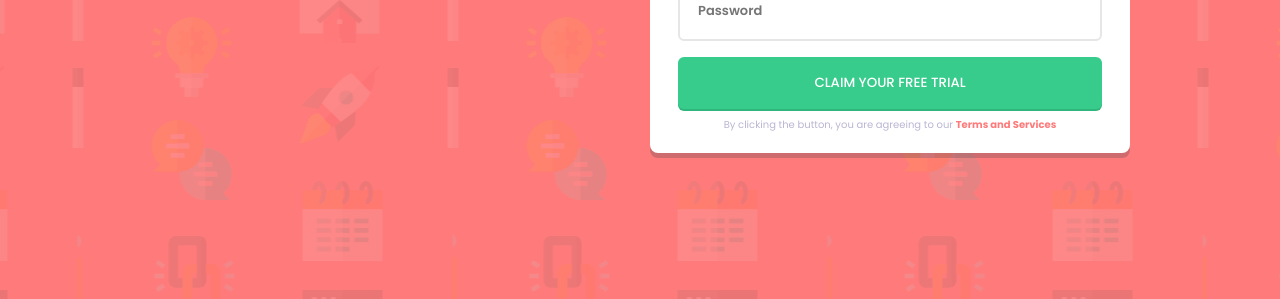
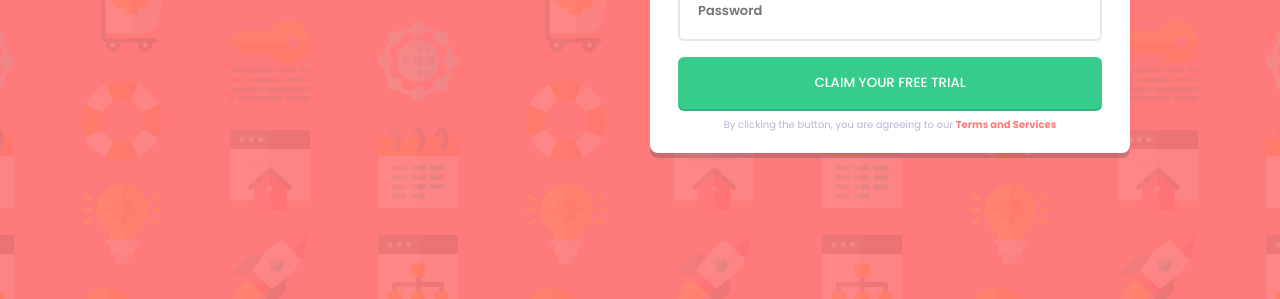
Before and after one commit to fxneves/intro-component-with-signup-form, a plain HTML site: page index.html in a window 1280 px wide. Shown: the part 501-800 px from the top of the page. Drawn offline with Linux system fonts and the light colour scheme.

Commit message:
modified:   style.css

```diff
--- a/style.css
+++ b/style.css
@@ -8,7 +8,7 @@ body {
   width: 100vw;
   height: 100vh;
 
-  background: hsl(0, 100%, 74%) url(../assets/bg-intro-mobile.png) repeat center;
+  background: hsl(0, 100%, 74%) url(../assets/bg-intro-desktop.png) repeat center;
   color: white;
 
   font-family: "Poppins", sans-serif;
```
